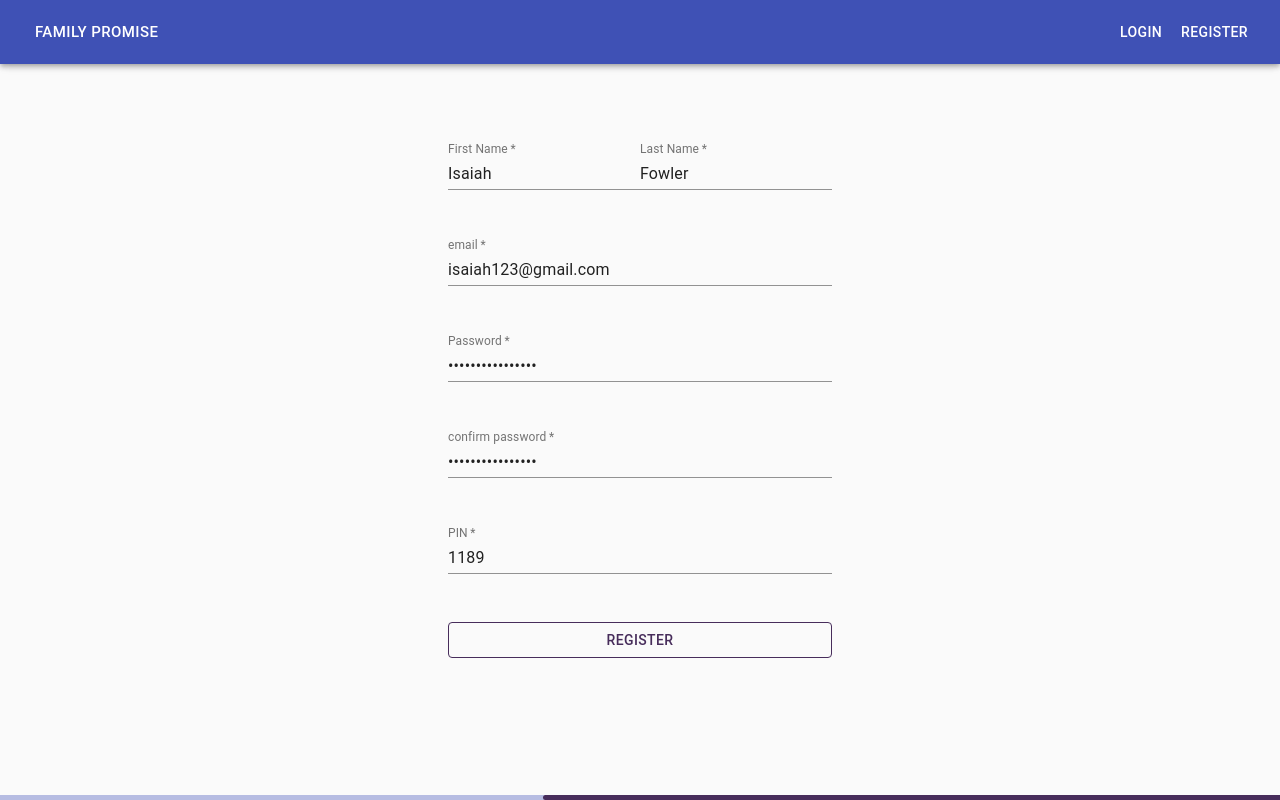
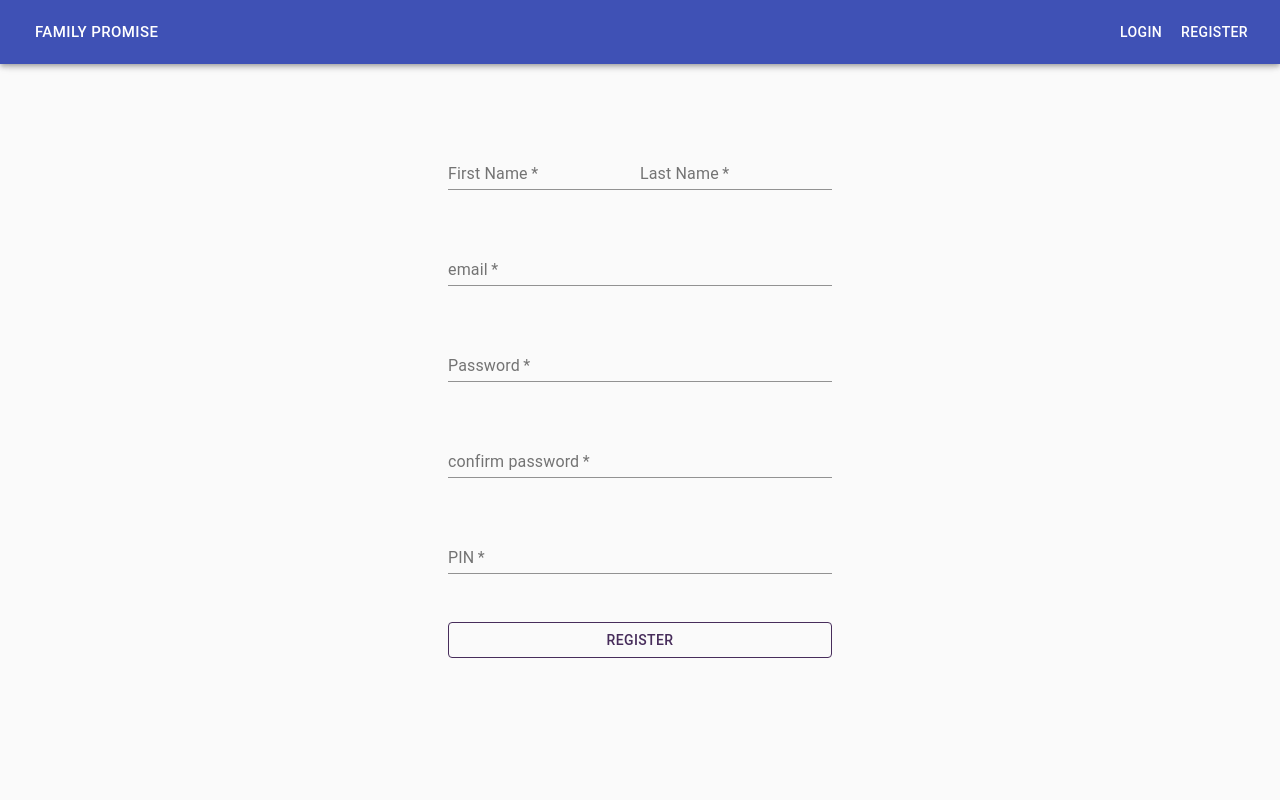
Before and after one commit to nonprofit-intake/front_end, a React (Create React App) app: page /register in a window 1280 px wide. Built offline with nearby package versions, Linux system fonts and the light colour scheme.

Commit message:
deploying

```diff
--- a/src/pages/login/login.jsx
+++ b/src/pages/login/login.jsx
@@ -30,8 +30,8 @@ const Login = () => {
         })
     }
     const [formValues, setFormValues] = useState({
-        email: 'dev@gmail.com',
-        password: 'password'
+        email: '',
+        password: ''
     })
 
     const login = (e) => {
--- a/src/pages/register-user/register-user.jsx
+++ b/src/pages/register-user/register-user.jsx
@@ -31,11 +31,11 @@ const RegisterUser = () => {
         })
     }
     const [formValues, setFormValues] = useState({
-        first_name: 'Isaiah',
-        last_name: 'Fowler',
-        email: 'dev@gmail.com',
-        password: 'password',
-        pin: '2345'
+        first_name: '',
+        last_name: '',
+        email: '',
+        password: '',
+        pin: ''
     })
 
     const handleSubmit = (e) => {
--- a/src/pages/register/register.jsx
+++ b/src/pages/register/register.jsx
@@ -31,12 +31,12 @@ const Register = () => {
     })
 
     const [formValues, setFormValues] = useState({
-        first_name: 'Isaiah',
-        last_name: "Fowler",
-        email: 'isaiah123@gmail.com',
-        pin: '1189',
-        password: 'am_i_long_enough',
-        confirmPassword: 'am_i_long_enough'
+        first_name: '',
+        last_name: "",
+        email: '',
+        pin: '',
+        password: '',
+        confirmPassword: ''
     });
 
     const formSchema = Yup.object().shape({
--- a/src/redux/actions/actions.js
+++ b/src/redux/actions/actions.js
@@ -66,9 +66,9 @@ export const logOut = (history) => (dispatch) => {
 }
 
 export const checkIfUserIsLoggedIn = (history) => async dispatch => {
-    dispatch({type: 'IS_LOADING'})
     const token = localStorage.getItem('token')
     if (token) {
+        dispatch({type: 'IS_LOADING'})
         try {
             let res = await fetchCurrentUser()
             const { user } = res.payload
--- a/src/utils/auth/axiosWithAuth.js
+++ b/src/utils/auth/axiosWithAuth.js
@@ -7,6 +7,6 @@ export const axiosWithAuth = () => {
         headers: {
             Authorization: `Bearer ${token}`,
         },
-        baseURL: 'http://localhost:1337'
+        baseURL: 'https://user-intake-backend.herokuapp.com/'
     });
 };
```
